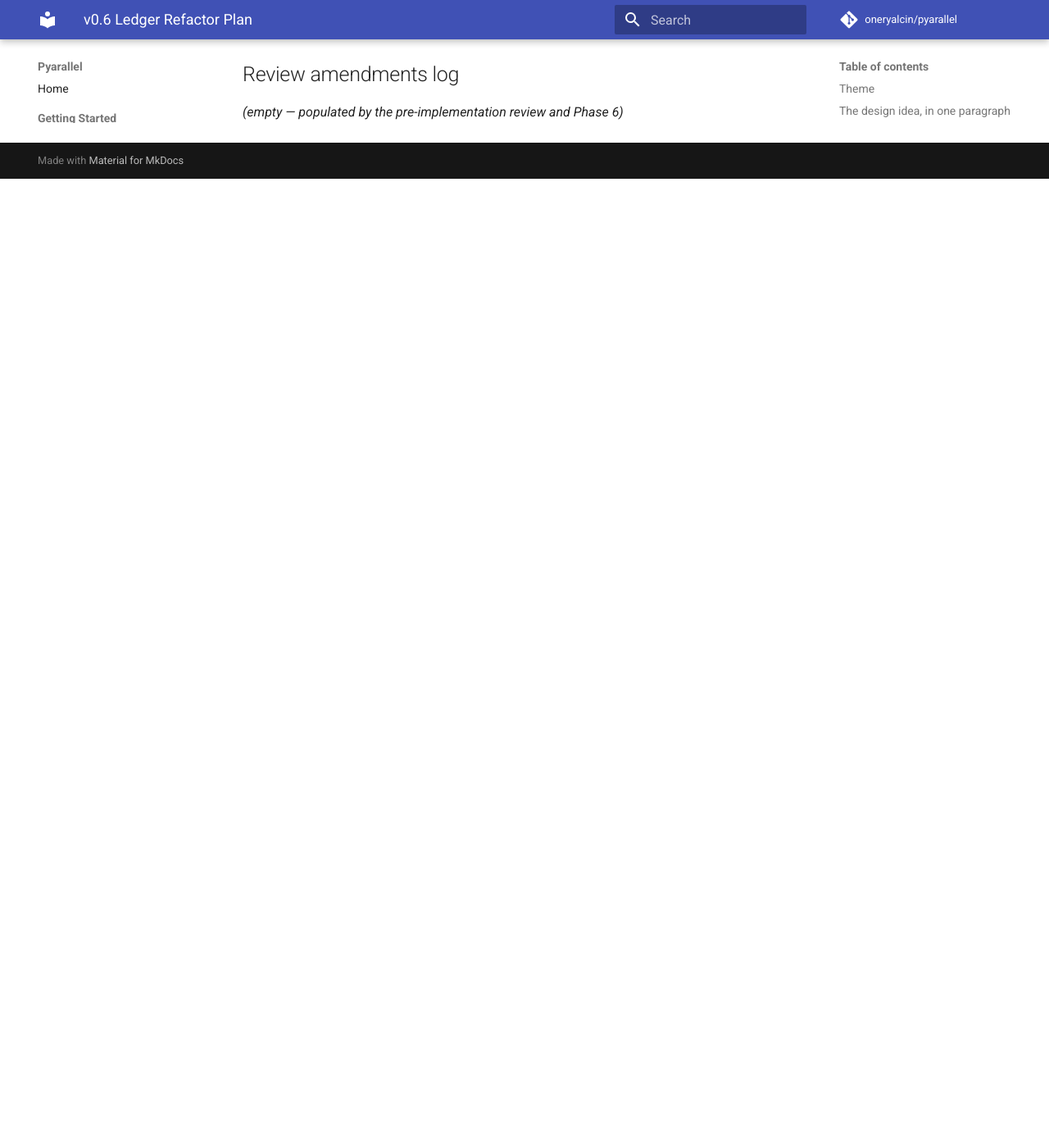
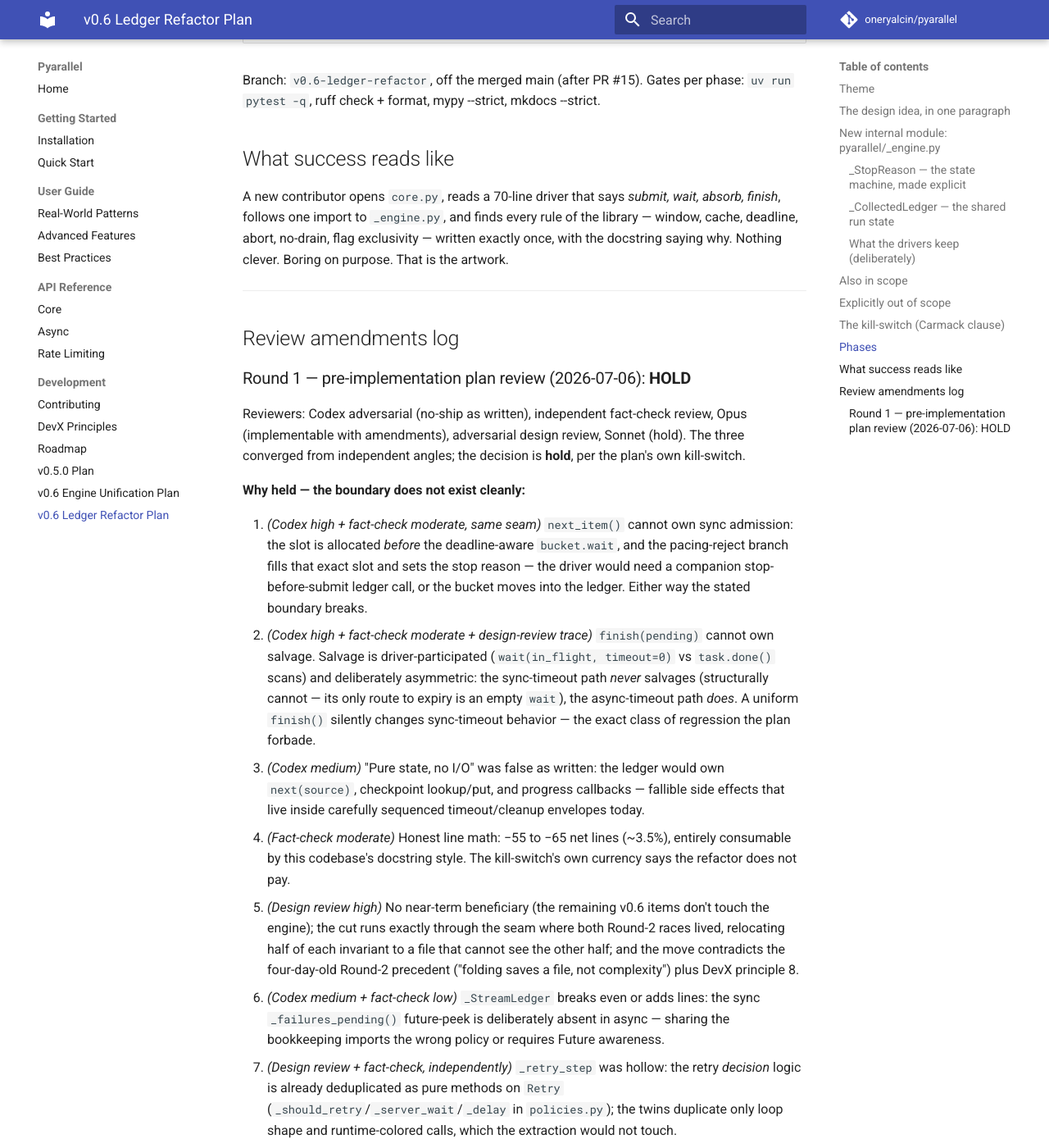
Before and after one commit to oneryalcin/pyarallel, an MkDocs documentation site: the page built from docs/development/plans/v0.6-ledger-refactor.md, in a window 1280 px wide and 1400 px high, scrolled down 4504 px. Shown: the whole window at 82% size. Built offline with MkDocs 1.6.1 and Material for MkDocs 9.7.7, drawn with Linux system fonts in a browser that asks for light colours; comment, search, counter and statistics services are not loaded; before the commit the page ends 4722 px from its top, so only the background shows below that; some of the changed text lies outside the part shown.

Commit message:
Hold the ledger refactor; land the minimal cut that survived review
Three adversarial reviews converged: the ledger boundary does not exist
cleanly (driver-participated salvage, pacing-reject slot mutation,
~-60 net lines consumable by docstrings, no near-term beneficiary).
Plan archived as HELD with full triage and revisit criteria.

Implemented what survived: _StopReason + first-writer-wins _RunStop in
_plan.py, applied in place in all three engines - flag exclusivity is
now structural instead of a read-time formula, and stop state no longer
needs nonlocal. Twin-file cross-pointers added to core.py/aio.py module
docstrings as the drift guardrail.

```diff
--- a/docs/development/plans/v0.6-ledger-refactor.md
+++ b/docs/development/plans/v0.6-ledger-refactor.md
@@ -1,6 +1,24 @@
 # v0.6 Plan — The Ledger Refactor (internal quality)
 
-Status: **draft — pending adversarial review**. Pure internal refactor:
+Status: **HELD — the kill-switch fired at plan stage.** Three
+adversarial reviews (see the amendments log) independently concluded
+the ledger boundary does not exist cleanly in this code: salvage is
+driver-participated and deliberately asymmetric, the sync pacing-reject
+mutates two pieces of ledger state mid-driver, the honest net-deletion
+estimate (−55 to −65 lines, ~3.5%) is consumable by docstrings, and no
+near-term feature needs the room. The minimal cut that survived review
+**was implemented** on this branch: `_StopReason` + first-writer-wins
+`_RunStop` (in `_plan.py`, applied in place in all three engines) and
+twin-file cross-pointers in the `core.py`/`aio.py` module docstrings.
+Revisit only when a concrete engine feature (a third caller) needs the
+room, or a third drift bug defeats the cross-pointer guardrail.
+
+The original draft follows, unedited, as the record of what was
+proposed and why it was held.
+
+---
+
+Pure internal refactor:
 zero public API change, zero behavior change. The 341-test suite is the
 contract — it must pass **unmodified** (except the timing-margin
 hardening in Phase 5, each change individually justified).
@@ -188,4 +206,68 @@
 
 ## Review amendments log
 
-*(empty — populated by the pre-implementation review and Phase 6)*
+### Round 1 — pre-implementation plan review (2026-07-06): **HOLD**
+
+Reviewers: Codex adversarial (no-ship as written), independent
+fact-check review, Opus (implementable with amendments), adversarial
+design review, Sonnet (hold). The three converged from independent
+angles; the decision is **hold**, per the plan's own kill-switch.
+
+**Why held — the boundary does not exist cleanly:**
+
+1. *(Codex high + fact-check moderate, same seam)* `next_item()` cannot
+   own sync admission: the slot is allocated *before* the deadline-aware
+   `bucket.wait`, and the pacing-reject branch fills that exact slot and
+   sets the stop reason — the driver would need a companion
+   stop-before-submit ledger call, or the bucket moves into the ledger.
+   Either way the stated boundary breaks.
+2. *(Codex high + fact-check moderate + design-review trace)*
+   `finish(pending)` cannot own salvage. Salvage is driver-participated
+   (`wait(in_flight, timeout=0)` vs `task.done()` scans) and
+   deliberately asymmetric: the sync-timeout path *never* salvages
+   (structurally cannot — its only route to expiry is an empty `wait`),
+   the async-timeout path *does*. A uniform `finish()` silently changes
+   sync-timeout behavior — the exact class of regression the plan
+   forbade.
+3. *(Codex medium)* "Pure state, no I/O" was false as written: the
+   ledger would own `next(source)`, checkpoint lookup/put, and progress
+   callbacks — fallible side effects that live inside carefully
+   sequenced timeout/cleanup envelopes today.
+4. *(Fact-check moderate)* Honest line math: −55 to −65 net lines
+   (~3.5%), entirely consumable by this codebase's docstring style. The
+   kill-switch's own currency says the refactor does not pay.
+5. *(Design review high)* No near-term beneficiary (the remaining v0.6
+   items don't touch the engine); the cut runs exactly through the seam
+   where both Round-2 races lived, relocating half of each invariant to
+   a file that cannot see the other half; and the move contradicts the
+   four-day-old Round-2 precedent ("folding saves a file, not
+   complexity") plus DevX principle 8.
+6. *(Codex medium + fact-check low)* `_StreamLedger` breaks even or
+   adds lines: the sync `_failures_pending()` future-peek is
+   deliberately absent in async — sharing the bookkeeping imports the
+   wrong policy or requires Future awareness.
+7. *(Design review + fact-check, independently)* `_retry_step` was
+   hollow: the retry *decision* logic is already deduplicated as pure
+   methods on `Retry` (`_should_retry`/`_server_wait`/`_delay` in
+   `policies.py`); the twins duplicate only loop shape and
+   runtime-colored calls, which the extraction would not touch.
+
+**What survived review and was implemented (this branch):**
+
+- `_StopReason` + `_RunStop` (first-writer-wins `stop()`), applied in
+  place in all three engines. The fact-check enumerated every flag
+  mutation site and proved first-writer-wins is exactly equivalent to
+  the `aborted and not timed_out` read-time formula — including the
+  async timeout-salvage ordering, the only both-flags path. Bonus: the
+  closures no longer need `nonlocal` for stop state.
+- Twin-file cross-pointers in `core.py`/`aio.py` module docstrings —
+  the cheap drift guardrail; both historical drift bugs would have been
+  prompted by it.
+
+**Explicitly deferred with the hold:** timing-test margin hardening
+(Phase 5) — a real hygiene item, but it belongs in its own change, not
+bundled with a refactor (design review finding).
+
+**Revisit criteria:** a concrete engine feature needing a third
+bookkeeping caller, or a third twin-drift bug that the docstring
+guardrail failed to prevent.
```
Also changed, not shown: 3 other files.
